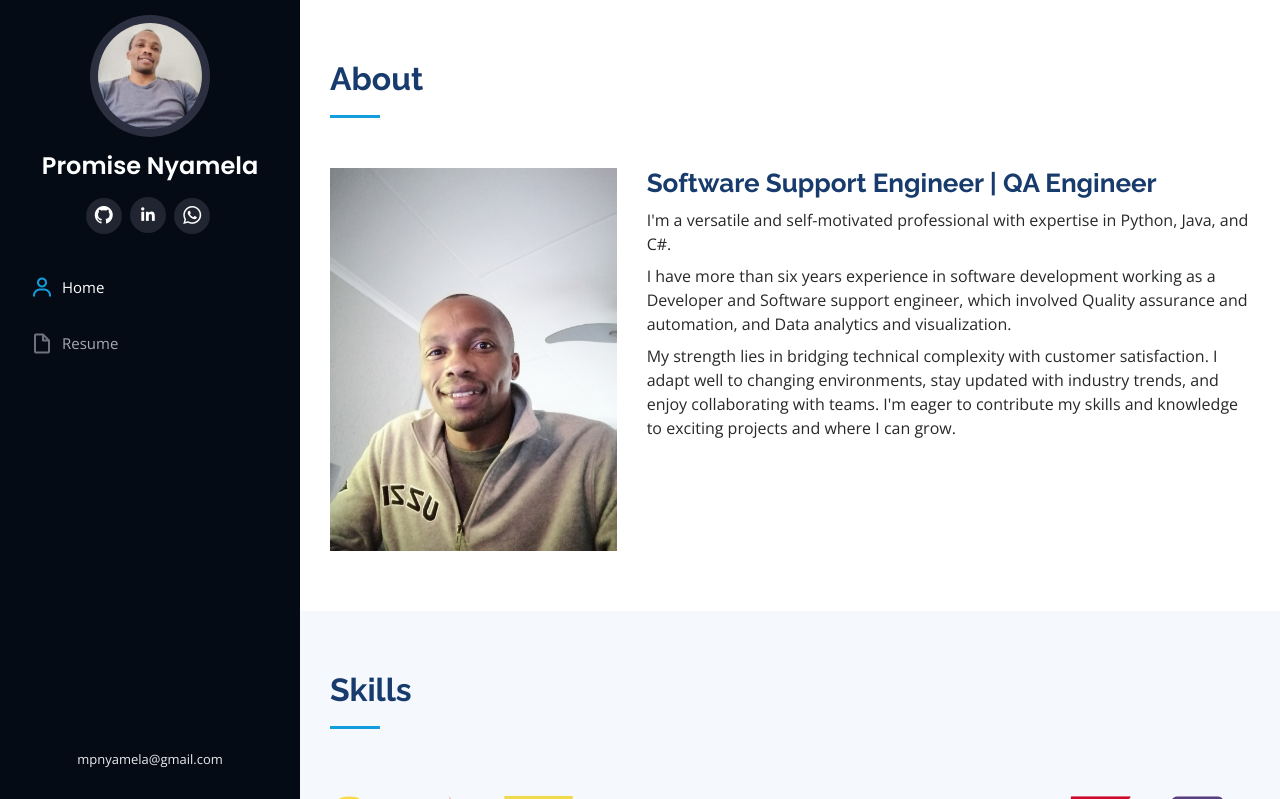
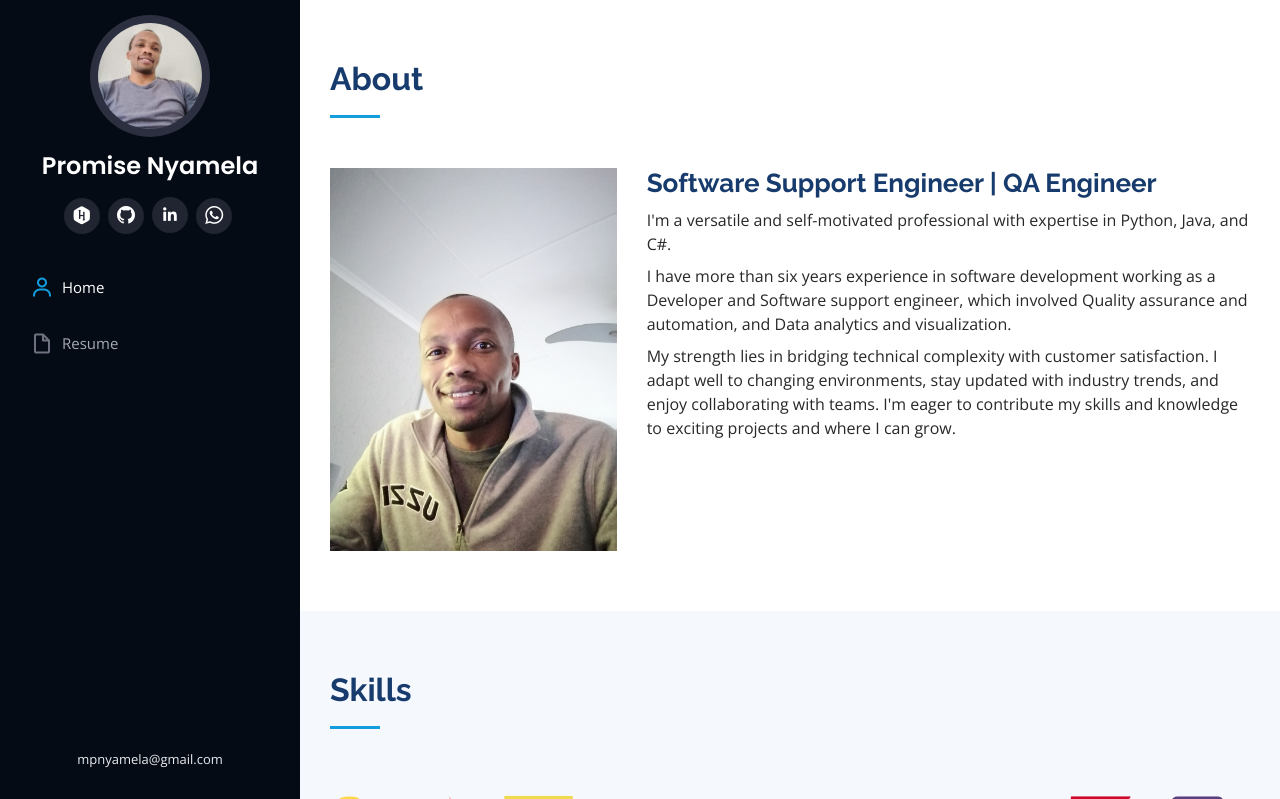
Before and after one commit to Makhosandile/myprofile, a Django app: page / in a window 1280 px wide. Shown: the top 799 px of the page. Run offline with Django 4.2, Linux system fonts and the light colour scheme; some libraries are stand-ins or nearby versions.

Commit message:
hackerrnk

```diff
--- a/templates/index.html
+++ b/templates/index.html
@@ -22,6 +22,7 @@
   <link rel="stylesheet" href="https://cdn.jsdelivr.net/gh/devicons/devicon@v2.15.1/devicon.min.css">
 
   <link href="{% static '/vendor/aos/aos.css' %}" rel="stylesheet">
+  <script src="https://kit.fontawesome.com/921482977d.js" crossorigin="anonymous"></script>
   <link href="{% static '/vendor/bootstrap/css/bootstrap.min.css' %}" rel="stylesheet">
   <link href="{% static '/vendor/bootstrap-icons/bootstrap-icons.css' %}" rel="stylesheet">
   <link href="{% static '/vendor/boxicons/css/boxicons.min.css' %}" rel="stylesheet">
@@ -46,6 +47,7 @@
         <img src="{% static '/img/i.jpg' %}" alt="" class="img-fluid rounded-circle">
         <h1 class="text-light"><a href="#">Promise Nyamela</a></h1>
         <div class="social-links mt-3 text-center">
+          <a href="https://www.hackerrank.com/profile/mpnyamela" class="github" target="_blank"><i class="fa-brands fa-hackerrank"></i></a>
           <a href="https://github.com/makhosandile" class="github" target="_blank"><i class="bi bi-github"></i></a>
           <a href="https://www.linkedin.com/in/promise-nyamela-033585156/" class="linkedin" target="_blank"><i class="bx bxl-linkedin"></i></a>
           <a href="https://wa.me/+27761460781" class="whatsapp" target="_blank"><i class="bi bi-whatsapp"></i></a>
```
